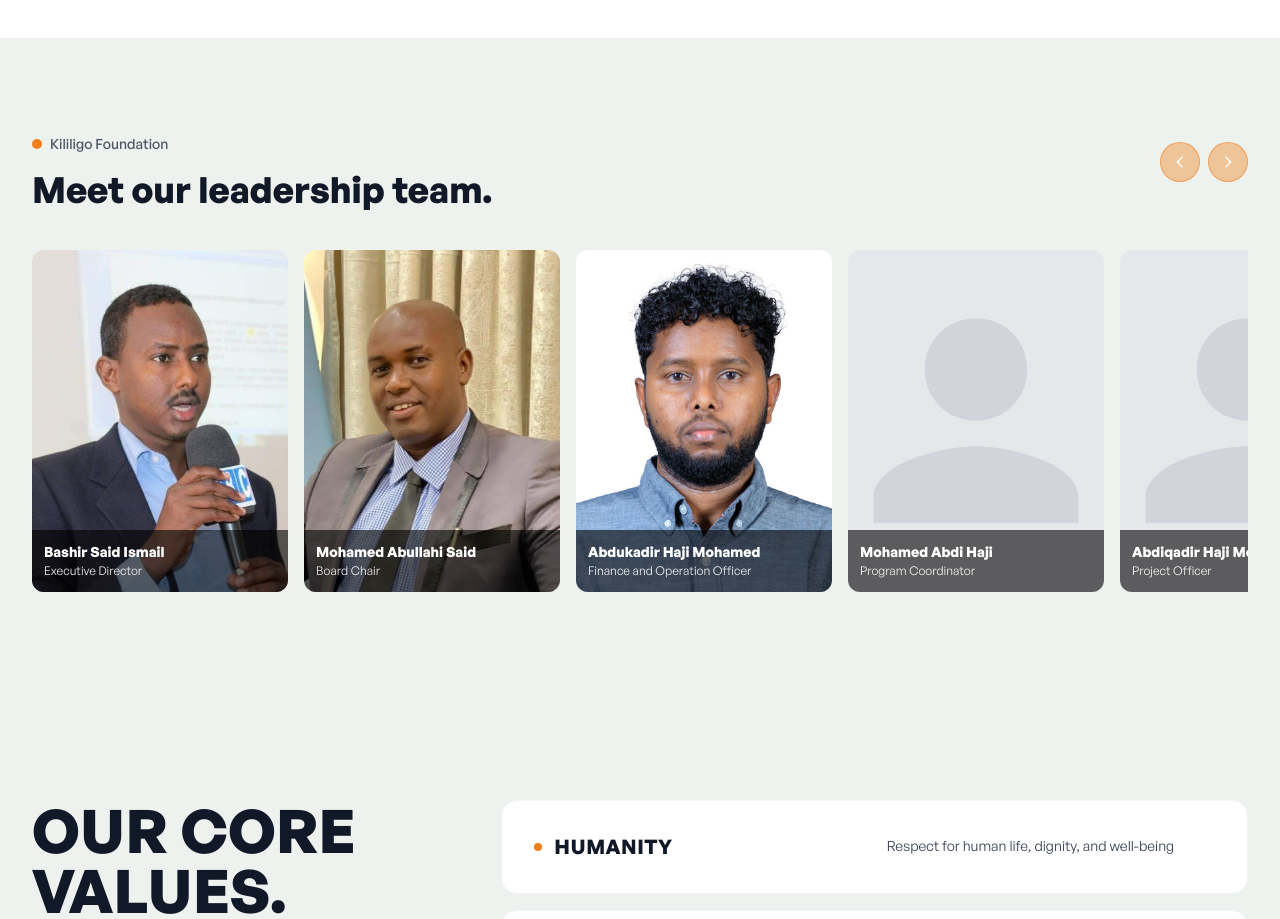
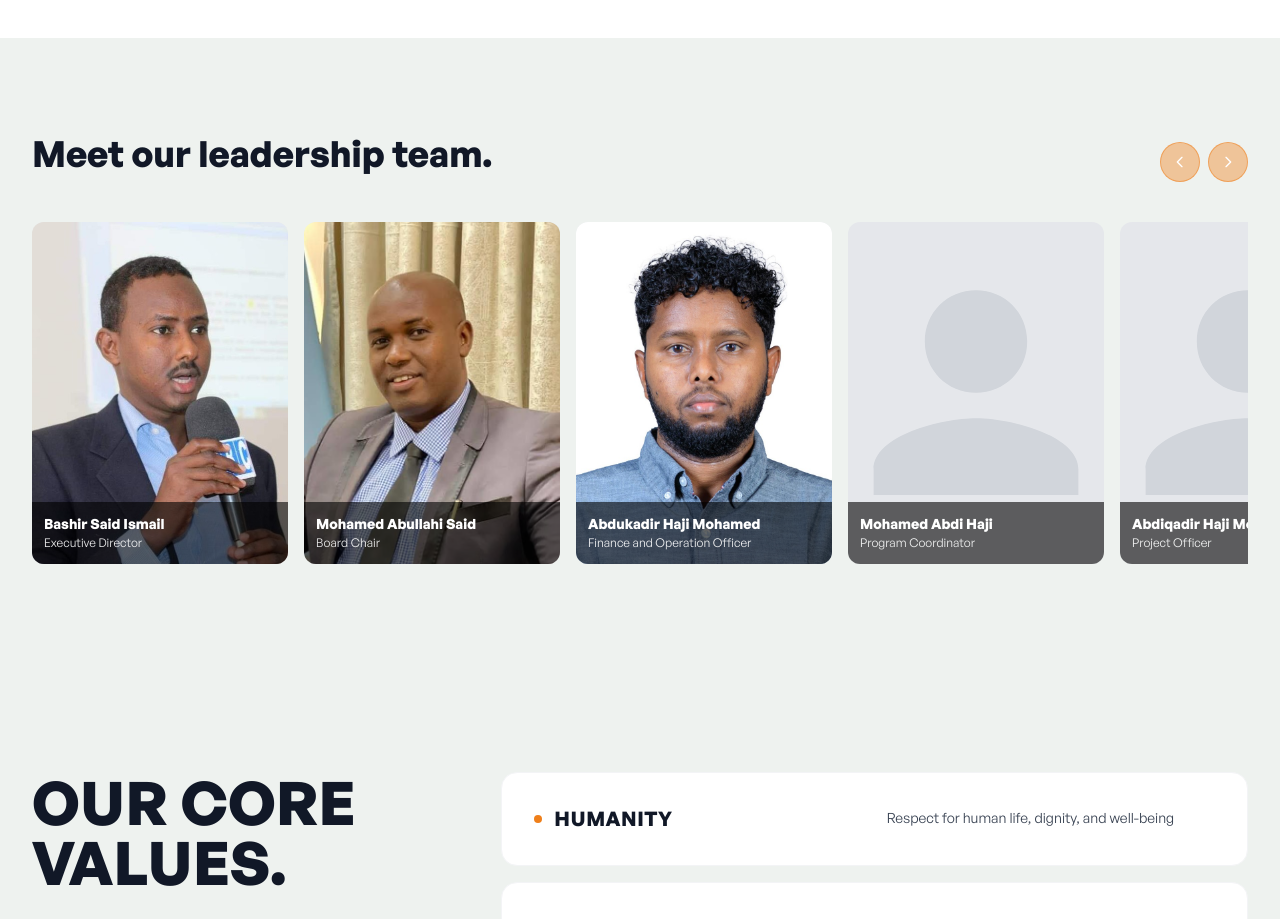
Before and after one commit to abdirsakmabdi-tech/kililigo-foundation, a Next.js app: page /about in a window 1280 px wide. Shown: the part 880-1799 px from the top of the page. Built offline with nearby package versions, Linux system fonts and the light colour scheme.

Commit message:
logoisfixed1

```diff
--- a/components/LeadershipSlider.tsx
+++ b/components/LeadershipSlider.tsx
@@ -17,10 +17,6 @@ export default function LeadershipSlider({ leaders }: { leaders: Leader[] }) {
       {/* Header */}
       <div className="flex items-start justify-between mb-10">
         <div>
-          <div className="flex items-center gap-2 mb-4">
-            <span className="w-2.5 h-2.5 rounded-full bg-primary inline-block" />
-            <span className="text-sm font-medium text-gray-600 font-sans">Kililigo Foundation</span>
-          </div>
           <h2 className="text-3xl md:text-4xl font-bold text-gray-900 font-sans">Meet our leadership team.</h2>
         </div>
         <div className="hidden sm:flex items-center gap-2 mt-2">
```
